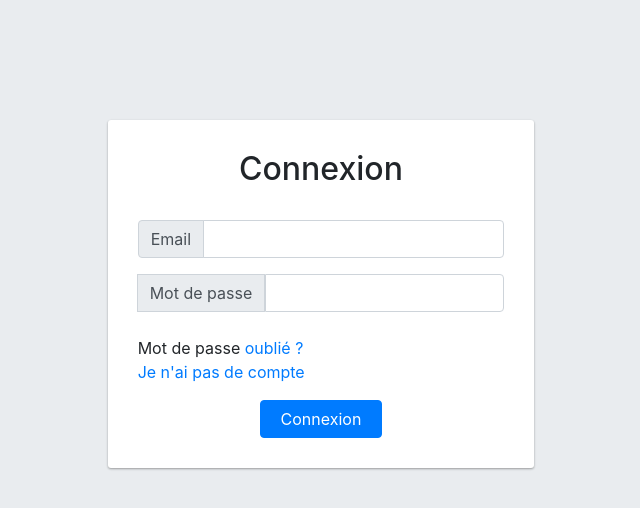
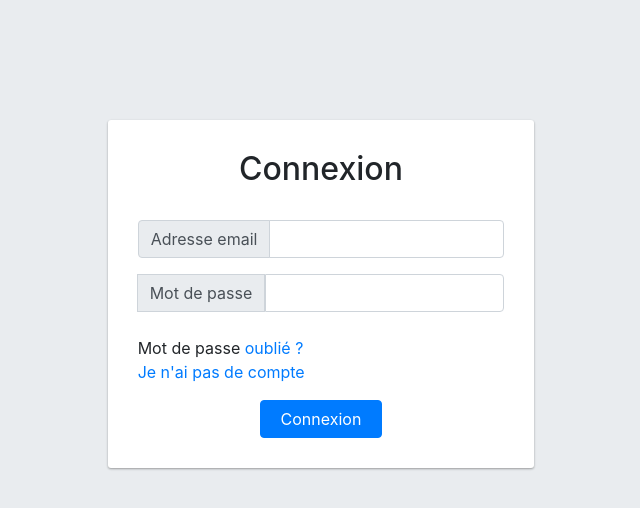
Before and after one commit to nihiloproxima/roger-skyline-1, a CodeIgniter app: page /database/login in a window 1280 px wide. Shown: the part 104-612 px from the top of the page, without its empty margins (319-959 px from the left). Run offline with CodeIgniter, Linux system fonts and the light colour scheme; some libraries are stand-ins or nearby versions.

Commit message:
change email

```diff
--- a/application/views/login/index.php
+++ b/application/views/login/index.php
@@ -6,7 +6,7 @@
         <div class="input-group mb-3">
 
 	        <div class="input-group-prepend">
-	            <span class="input-group-text" id="basic-addon1">Email</span>
+	            <span class="input-group-text" id="basic-addon1">Adresse email</span>
 	        </div>
 	        <input type="input" name="email" type="email" class="form-control">
 	    </div>
```
